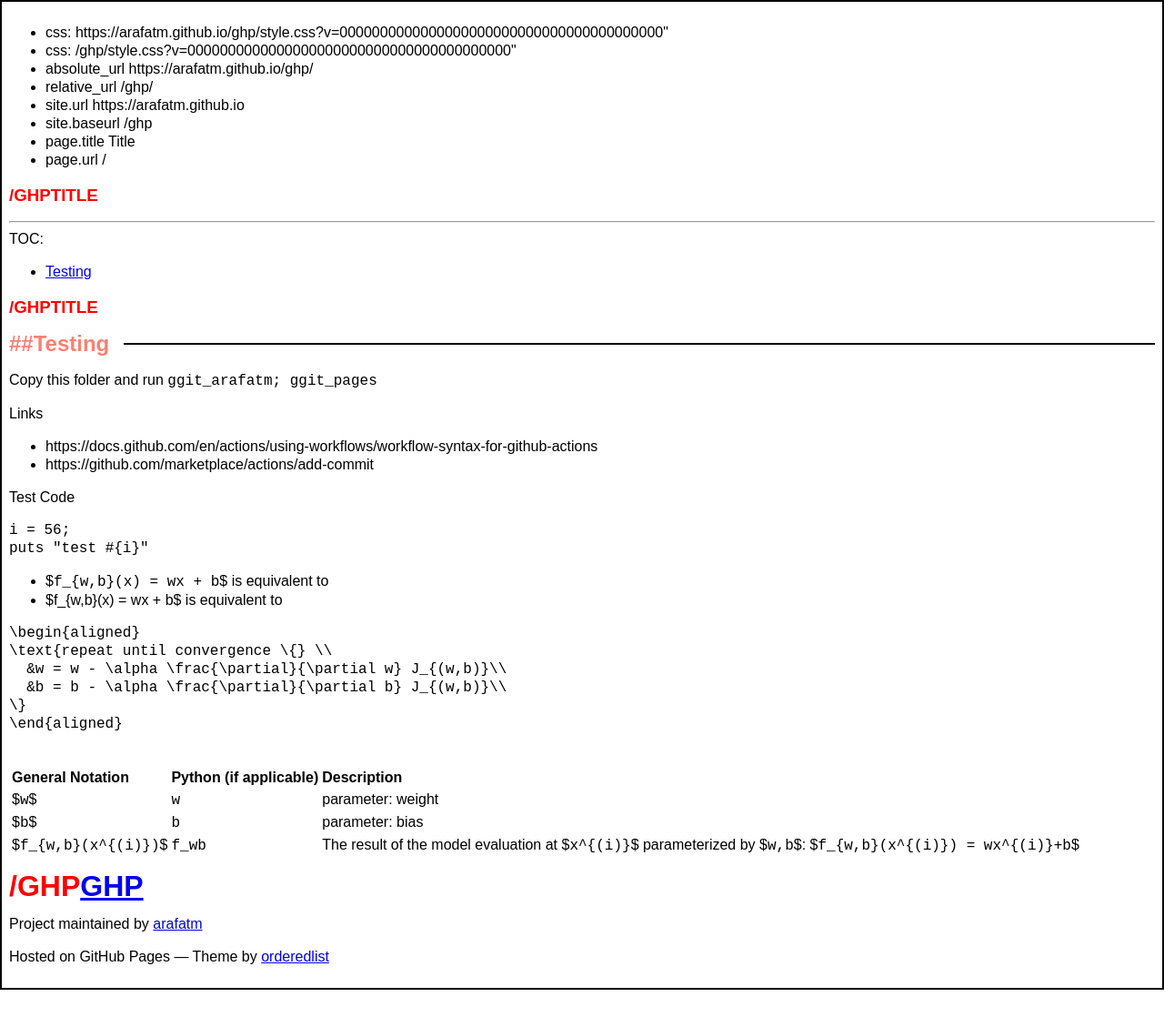
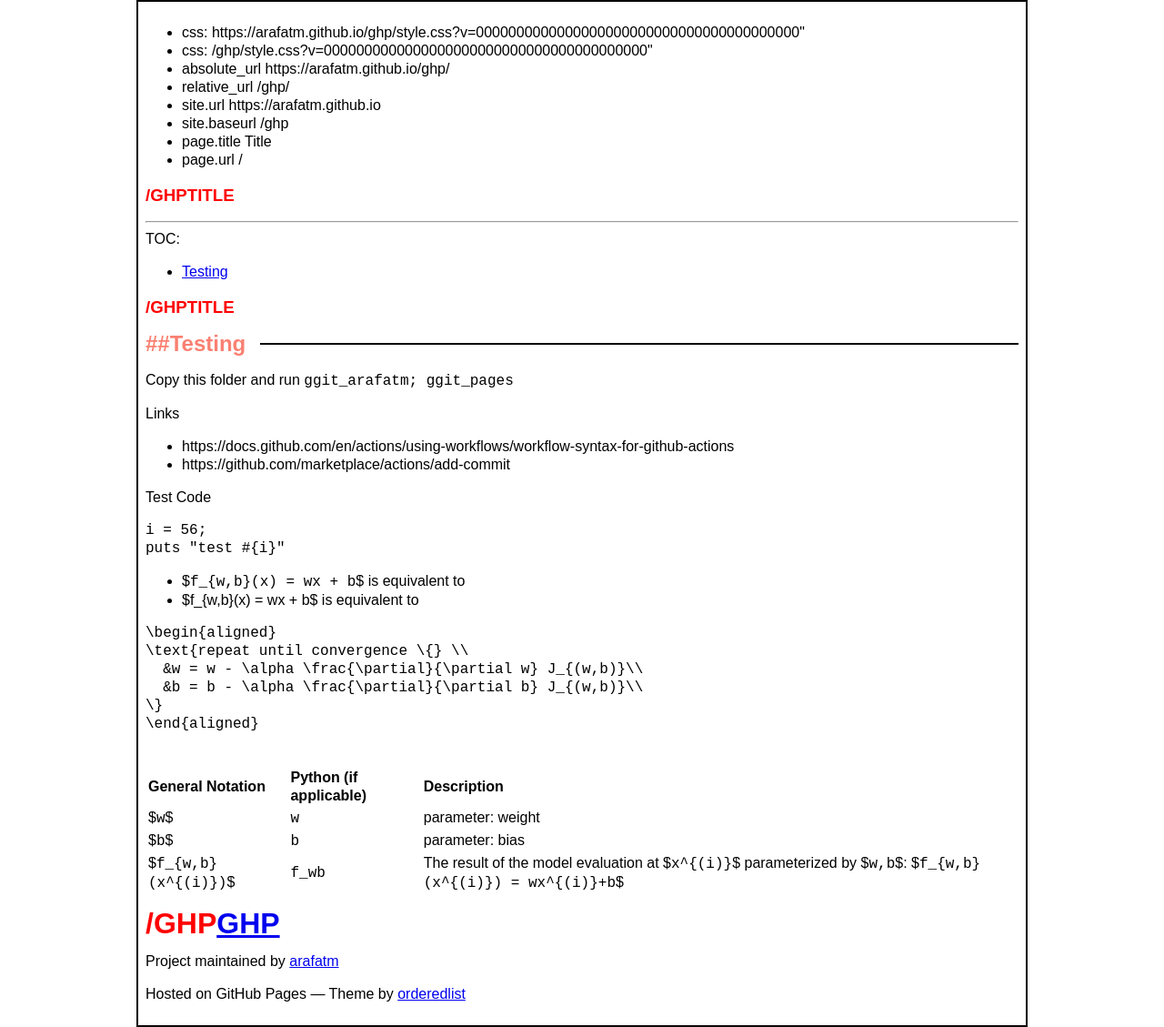
Before and after one commit to arafatm/ghp, a Jekyll site: the page built from readme.md, in a window 1280 px wide. Shown: the whole page at 91% size. Built offline with Jekyll 4.4.1, drawn with Linux system fonts in a browser that asks for light colours; our own code applies the rules of GitHub Pages for plain Markdown files; before the commit the page ends 1088 px from its top, so only the background shows below that.

Commit message:
style.css

```diff
--- a/assets/css/style.css
+++ b/assets/css/style.css
@@ -7,7 +7,7 @@
 @import '/rouge.monokai.css';
 
 html { background-color: darkgrey; }
-body { font: 16px/20px sans-serif; max-width: 1530px; background-color: white; margin: 0em auto; padding: 0.5em; border: 2px solid black; }
+body { font: 16px/20px sans-serif; width: 60em; max-width: 1530px; background-color: white; margin: 0em auto; padding: 0.5em; border: 2px solid black; }
 
 h1::before { content: "{{ site.baseurl }}" } h1 { text-transform: uppercase; color: red; }
 h2::before { content: "## " }
@@ -23,12 +23,10 @@ h1 + ul > li { display: inline; padding: 0 1em; }
 
 a > img {border: 2px solid blue;}
 img { margin: 0; padding: 1px; width: 24%; border: 1px solid black }
-img.emoji { width: 3.5em; height: 3.5em; border: 1px solid gray; border-radius: 1em; padding: 0.4em; background-color: salmon;
+img.emoji { width: 3.5em; height: 3.5em; border: 1px solid gray; border-radius: 1em; padding: 0.4em; background-color: salmon; }
+img.emoji {}
 
 @media (max-width: 1200px) { img { width: 32%; } }
 @media (max-width: 800px) { img { width: 48%; } }
 @media (max-width: 500px) { img { width: 100%; } }
 @media (min-width:800px) { p > img:active, details > img:active { position: fixed; top: 0; left: 0; bottom: 0; right: 0; z-index: 999; object-fit: contain; width: 100%; height: 100%; margin: 0; padding: 0; background-color: darkgrey; } }
-
-@import '../style.css';
-@import './style.css';
```
